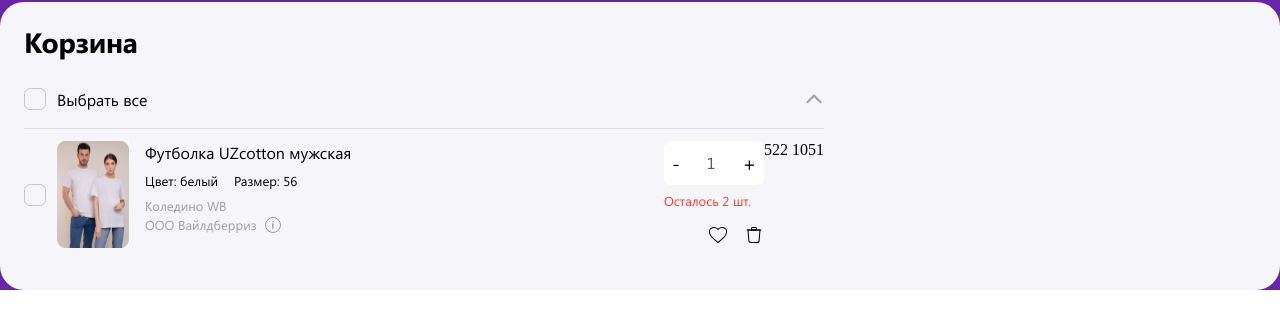
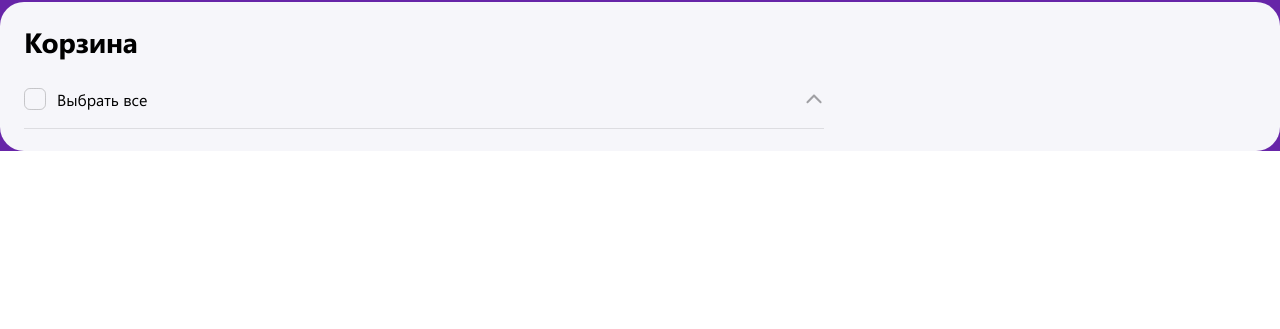
Before and after one commit to ViktorBelenov/wbtest, a website with bundled scripts: page source/index.html in a window 1280 px wide. Both pictures are taken after a click on the button 754 px from the left and 317 px from the top of the page. Shown: the part 81-410 px from the top of the page. Built offline with nearby package versions, Linux system fonts and the light colour scheme; files whose address does not match are found by name.

Commit message:
del button

```diff
--- a/source/index.html
+++ b/source/index.html
@@ -114,12 +114,12 @@
           </div>
           <span class="card__amount-warning"></span>
           <div class="card__button-container">
-            <button class="card__favorite">
+            <button class="card__favorite" type="button">
               <svg width="20" height="20" viewBox="0 0 20 20" fill="none" xmlns="http://www.w3.org/2000/svg">
                 <path class="card__favorite-img" fill-rule="evenodd" clip-rule="evenodd" d="M3.03399 4.05857C2.26592 4.75224 1.76687 5.83284 1.99496 7.42928C2.22335 9.02783 3.26497 10.6852 4.80439 12.3478C6.25868 13.9184 8.10965 15.4437 9.99999 16.874C11.8903 15.4437 13.7413 13.9184 15.1956 12.3478C16.7351 10.6852 17.7767 9.02783 18.005 7.4293C18.2331 5.83285 17.734 4.75224 16.9659 4.05856C16.1767 3.34572 15.055 3 14 3C12.132 3 11.0924 4.08479 10.5177 4.68443C10.4581 4.7466 10.4035 4.80356 10.3535 4.85355C10.1583 5.04882 9.84169 5.04882 9.64643 4.85355C9.59644 4.80356 9.54185 4.7466 9.48227 4.68443C8.9076 4.08479 7.868 3 5.99999 3C4.94498 3 3.82328 3.34573 3.03399 4.05857ZM2.36374 3.31643C3.37372 2.40427 4.75205 2 5.99999 2C8.07126 2 9.34542 3.11257 9.99999 3.77862C10.6545 3.11257 11.9287 2 14 2C15.2479 2 16.6262 2.40428 17.6362 3.31644C18.6674 4.24776 19.2669 5.66715 18.995 7.5707C18.7233 9.47217 17.515 11.3148 15.9294 13.0272C14.3355 14.7486 12.3064 16.3952 10.3 17.9C10.1222 18.0333 9.87776 18.0333 9.69999 17.9C7.69356 16.3952 5.66446 14.7485 4.07063 13.0272C2.48506 11.3148 1.27668 9.47217 1.00501 7.57072C0.733043 5.66716 1.33253 4.24776 2.36374 3.31643Z" fill="black"/>
               </svg>
             </button>
-            <button class="card__delete">
+            <button class="card__delete" type="button">
               <svg  width="20" height="20" viewBox="0 0 20 20" fill="none" xmlns="http://www.w3.org/2000/svg">
                 <path class="card__delete-img" fill-rule="evenodd" clip-rule="evenodd" d="M2.5 5C2.5 4.72386 2.72386 4.5 3 4.5H17C17.2761 4.5 17.5 4.72386 17.5 5C17.5 5.27614 17.2761 5.5 17 5.5H3C2.72386 5.5 2.5 5.27614 2.5 5Z" fill="black"/>
                 <path class="card__delete-img" fill-rule="evenodd" clip-rule="evenodd" d="M3.4584 4.5H16.5059L15.6411 15.6926C15.5405 16.9947 14.4546 18 13.1486 18H6.84639C5.54299 18 4.45829 16.9986 4.35435 15.6994L3.4584 4.5ZM4.5416 5.5L5.35117 15.6196C5.41353 16.3992 6.06435 17 6.84639 17H13.1486C13.9322 17 14.5837 16.3968 14.6441 15.6155L15.4256 5.5H4.5416Z" fill="black"/>
--- a/source/js/modules/card.js
+++ b/source/js/modules/card.js
@@ -11,7 +11,12 @@ const getWarningAboutAmount = (card, amount) => {
   }
 };
 
-const getDeleteCard = () => {};
+const getDeleteCard = (card) => {
+  card.querySelector('.card__delete').addEventListener('click', (evt) => {
+    removeCounter(card);
+    evt.target.closest('.card').remove();
+  }, true);
+};
 
 const getCardProperties = (card, properties) => {
   const propertisContainer = card.querySelector('.card__properties');
@@ -40,6 +45,7 @@ const getCard = (element) => {
 const renderCard = (card, place) => {
   const newCard = getCard(card);
   addCounter(newCard);
+  getDeleteCard(newCard);
   place.append(newCard);
 
 };
--- a/source/js/modules/objects.js
+++ b/source/js/modules/objects.js
@@ -1,3 +1,5 @@
 const LOW_PRODUCT_AMOUNT = 5;
 
-export {LOW_PRODUCT_AMOUNT};
+const basket = document.querySelector('.basket');
+
+export {LOW_PRODUCT_AMOUNT, basket};
```
Also changed, not shown: build/index.html, build/js/main.min.js, source/js/modules/product-show.js (added), 1 other file.
